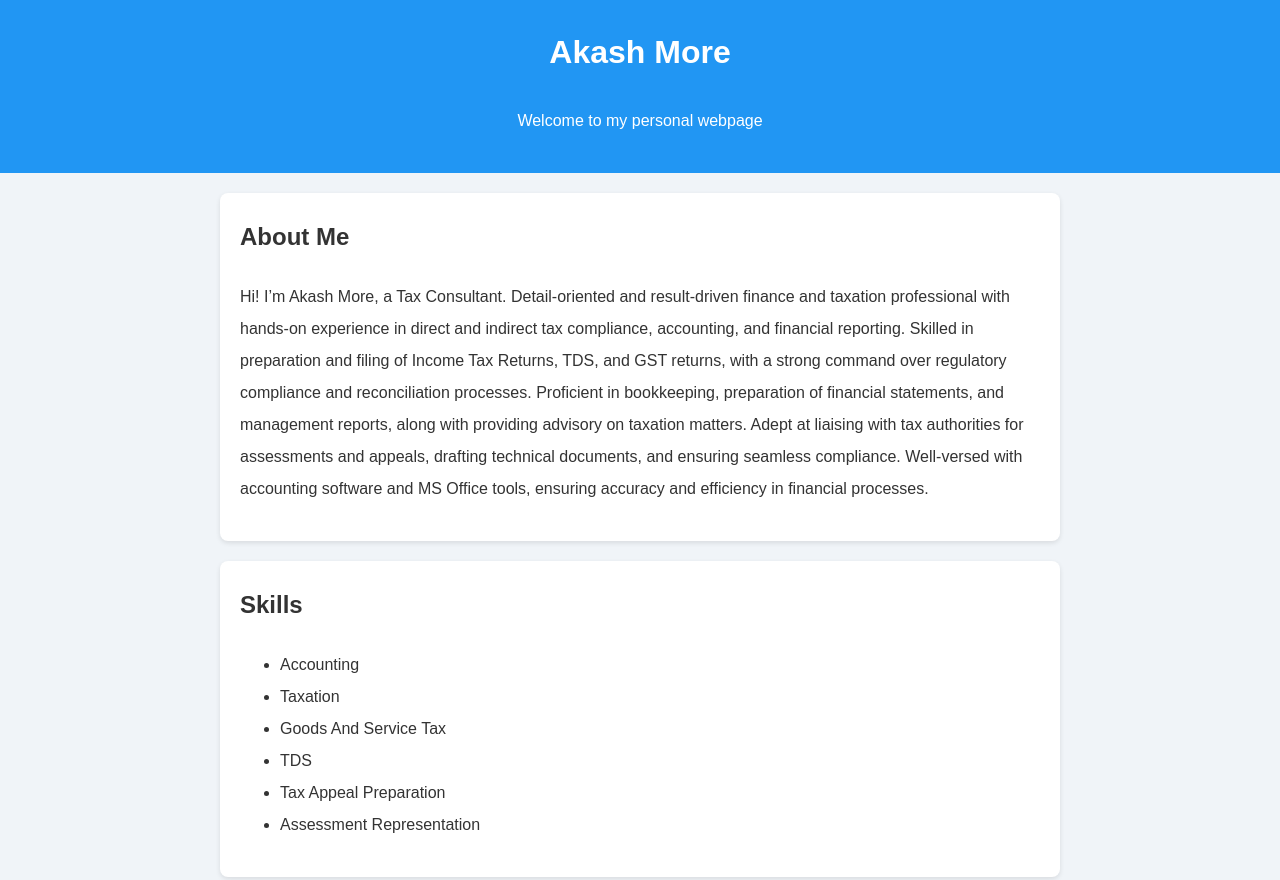
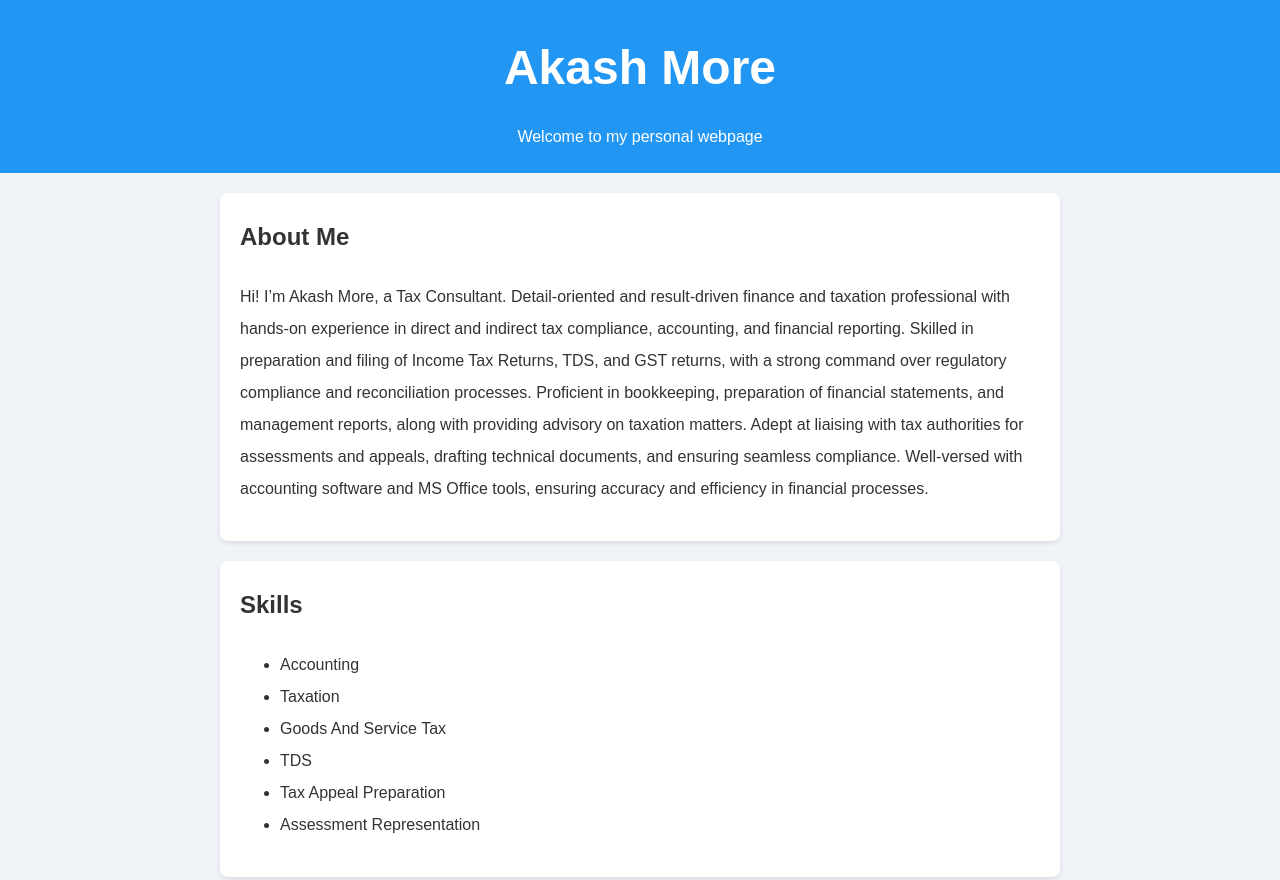
Before and after one commit to AkashMore767/AkashMore767.github.io, a plain HTML site: page index.html in a window 1280 px wide. Shown: the top 880 px of the page. Drawn offline with Linux system fonts and the light colour scheme.

Commit message:
index.html

```diff
--- a/index.html
+++ b/index.html
@@ -18,6 +18,14 @@
       color: white;
       padding: 20px;
       text-align: center;
+    }
+    header h1 {
+      font-size: 3rem; /* Bigger title text */
+      margin: 0;
+      text-align: center; /* Make sure it’s centered */
+    }
+    header p {
+      margin: 5px 0 0;
     }
     section {
       max-width: 800px;
```
